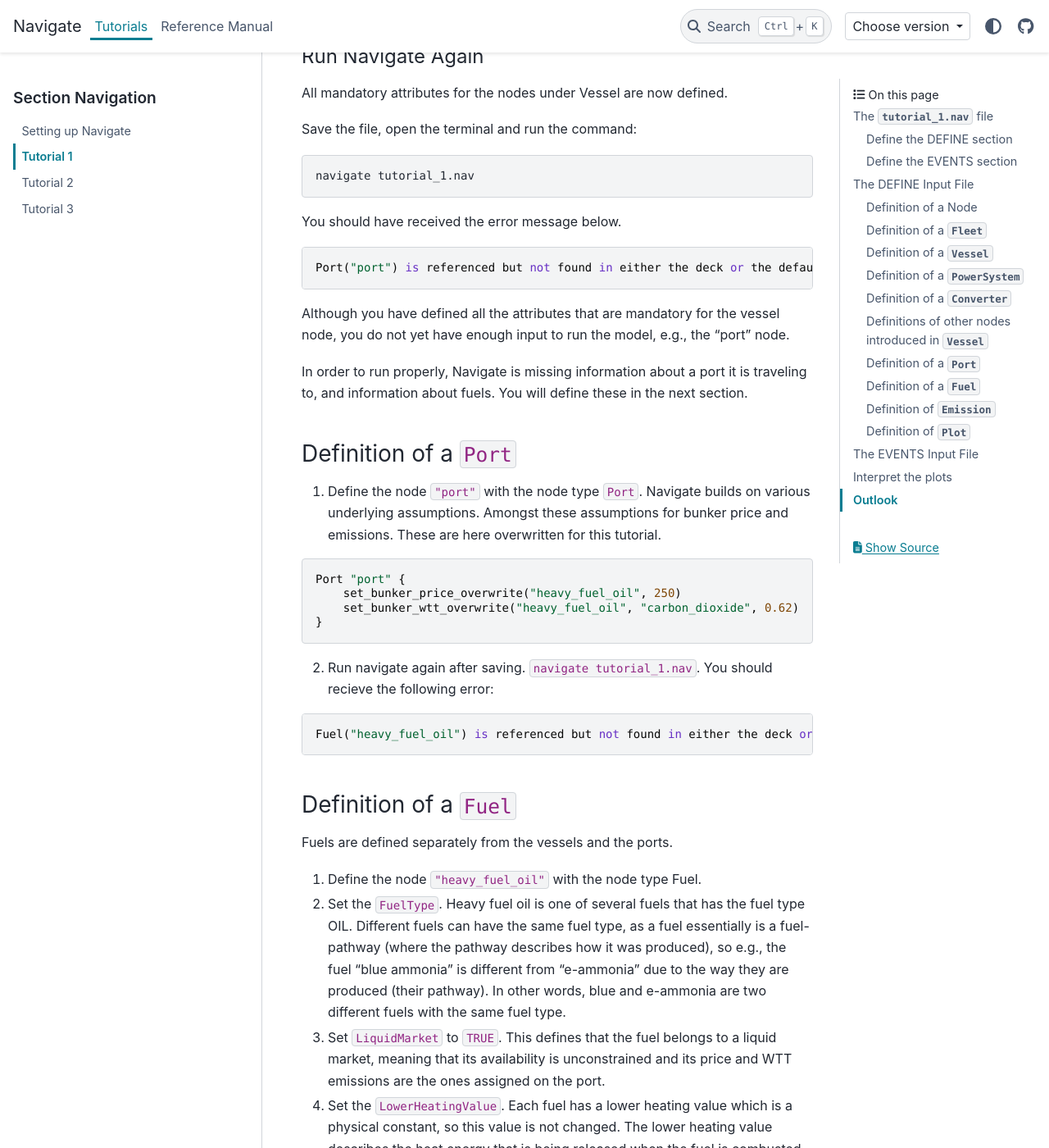
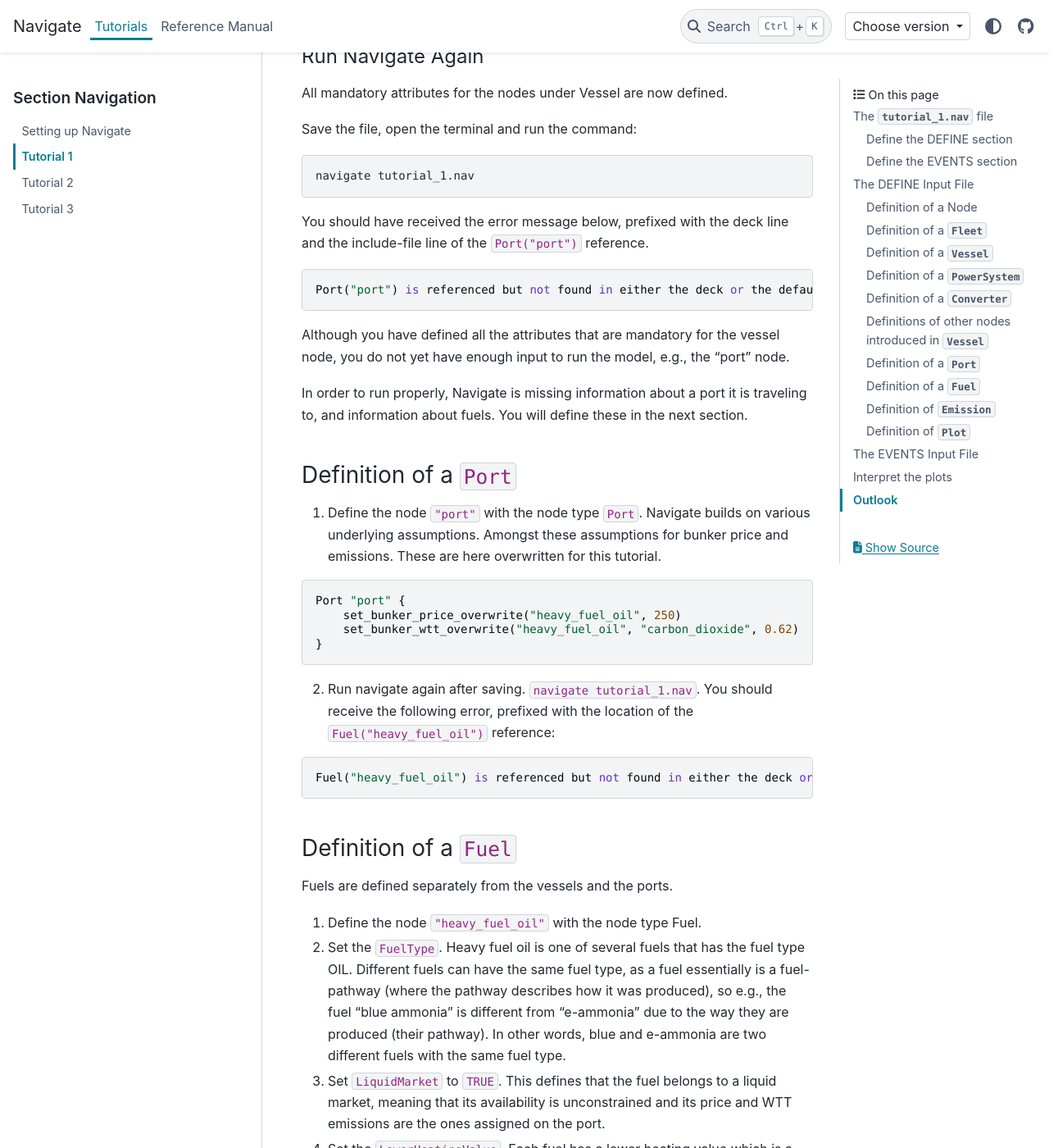
Before and after one commit to zerocarbonshipping/navigate-zcs, a Sphinx documentation site: the page built from docs/tutorials/tutorial_1.md, in a window 1280 px wide and 1400 px high, scrolled down 9122 px. Shown: the whole window at 82% size. Built offline with Sphinx 7.4.7 and the PyData theme 0.15.4, drawn with Linux system fonts in a browser that asks for light colours.

Commit message:
Reject a default file that does not yield the requested node from the user branch too
The check that a default file found by name actually provided the node ran
only after the installation branch: a user file returned early. With
references resolved through a side table the gap would have gone silent
instead of dying on a KeyError, so both branches now converge on the check,
whose error names the deck location of the reference like its sibling.

Closes #117.

Co-Authored-By: Claude Fable 5.1 <noreply@anthropic.com>

````diff
--- a/docs/tutorials/tutorial_1.md
+++ b/docs/tutorials/tutorial_1.md
@@ -291,7 +291,8 @@ Save the file, open the terminal and run the command:
 navigate tutorial_1.nav
 ```
 
-You should have received the error message below.
+You should have received the error message below, prefixed with the deck line
+and the include-file line of the `Port("port")` reference.
 
 ```
 Port("port") is referenced but not found in either the deck or the default location of Port.
@@ -313,7 +314,7 @@ Port "port" {
 }
 ```
 
-2. Run navigate again after saving. `navigate tutorial_1.nav`. You should recieve the following error:
+2. Run navigate again after saving. `navigate tutorial_1.nav`. You should receive the following error, prefixed with the location of the `Fuel("heavy_fuel_oil")` reference:
 
 ```
 Fuel("heavy_fuel_oil") is referenced but not found in either the deck or the default location of Fuel.
````
Also changed, not shown: CHANGELOG.md (+5 -0 lines), 2 other files.
